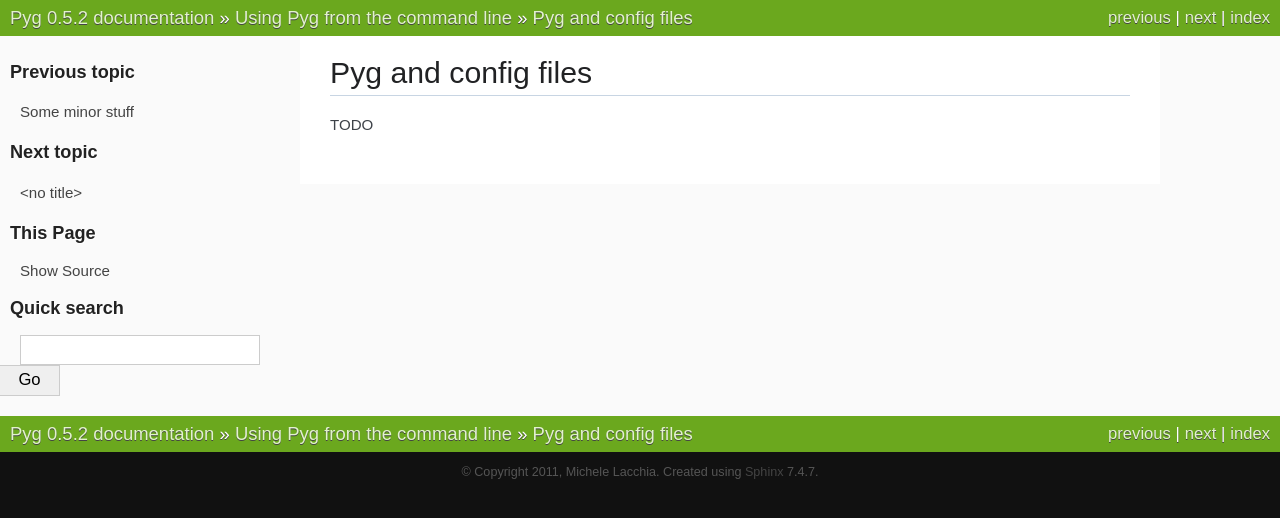
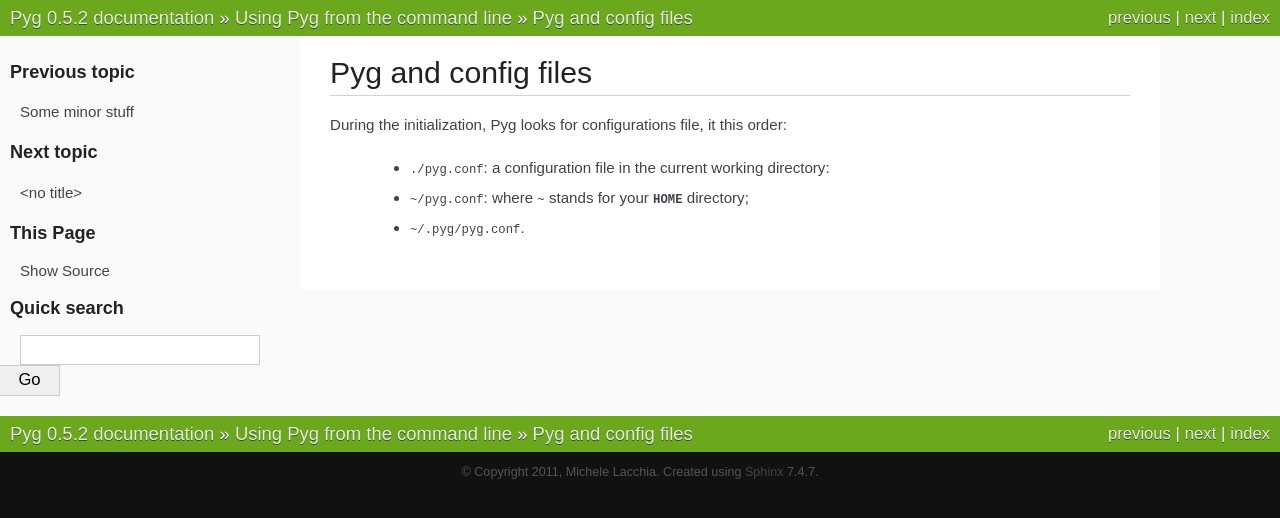
Before and after one commit to rubik/pyg, a Sphinx documentation site: the page built from docs/config_files.rst, in a window 1280 px wide. Shown: the top 518 px of the page. Built offline with Sphinx 7.4.7, drawn with Linux system fonts in a browser that asks for light colours.

Commit message:
Updated docs

```diff
--- a/docs/config_files.rst
+++ b/docs/config_files.rst
@@ -1,4 +1,8 @@
 Pyg and config files
 ====================
 
-TODO
+During the initialization, Pyg looks for configurations file, it this order:
+
+    * :file:`./pyg.conf`: a configuration file in the current working directory:
+    * :file:`~/pyg.conf`: where ``~`` stands for your :envvar:`HOME` directory;
+    * :file:`~/.pyg/pyg.conf`.
```
